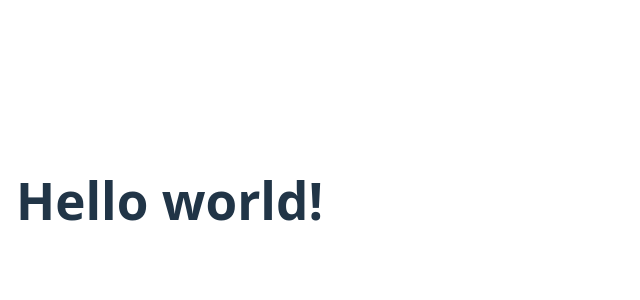
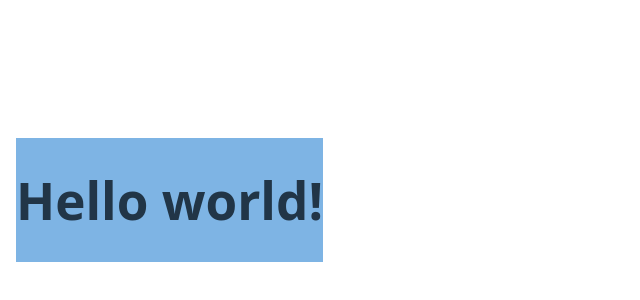
Before and after one commit to SylviaRemington/react-state-management-lab, a React (Vite) app: page / in a window 1280 px wide. Shown: the part 200-500 px from the top of the page, without its empty margins (0-640 px from the left). Built offline with nearby package versions, Linux system fonts and the light colour scheme.

Commit message:
playing with css

```diff
--- a/src/App.css
+++ b/src/App.css
@@ -1,5 +1,7 @@
 #root {
   margin: 16px;
+  background-color: rgb(126, 180, 228);
+  display: flex;
 }
 
 ul {
```
